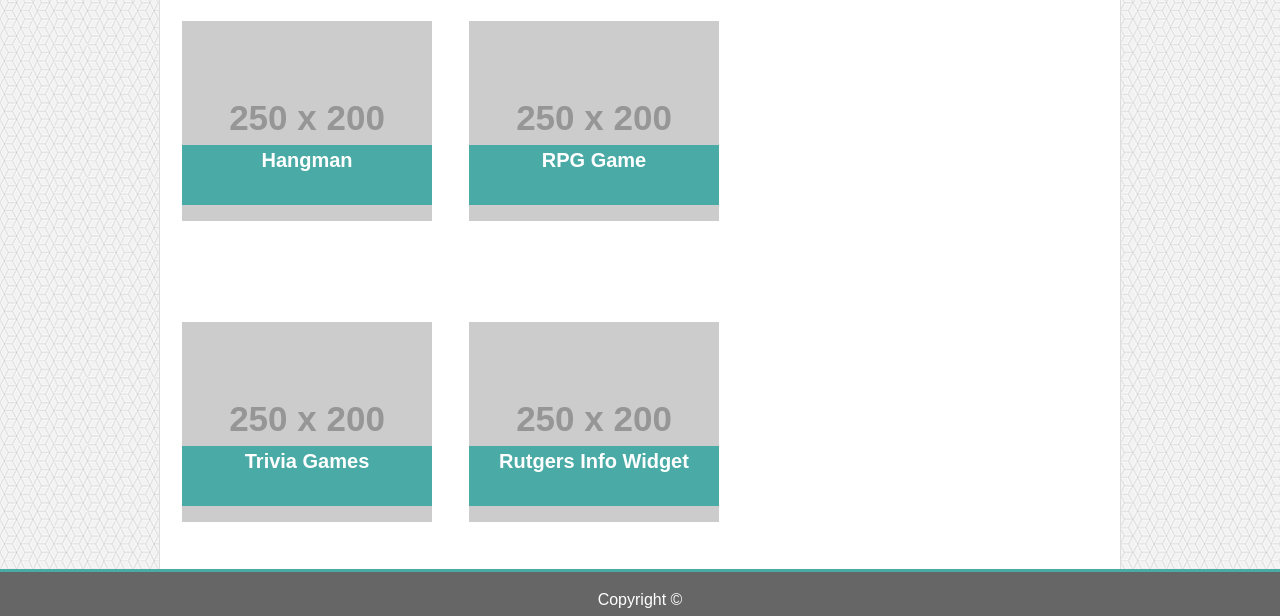
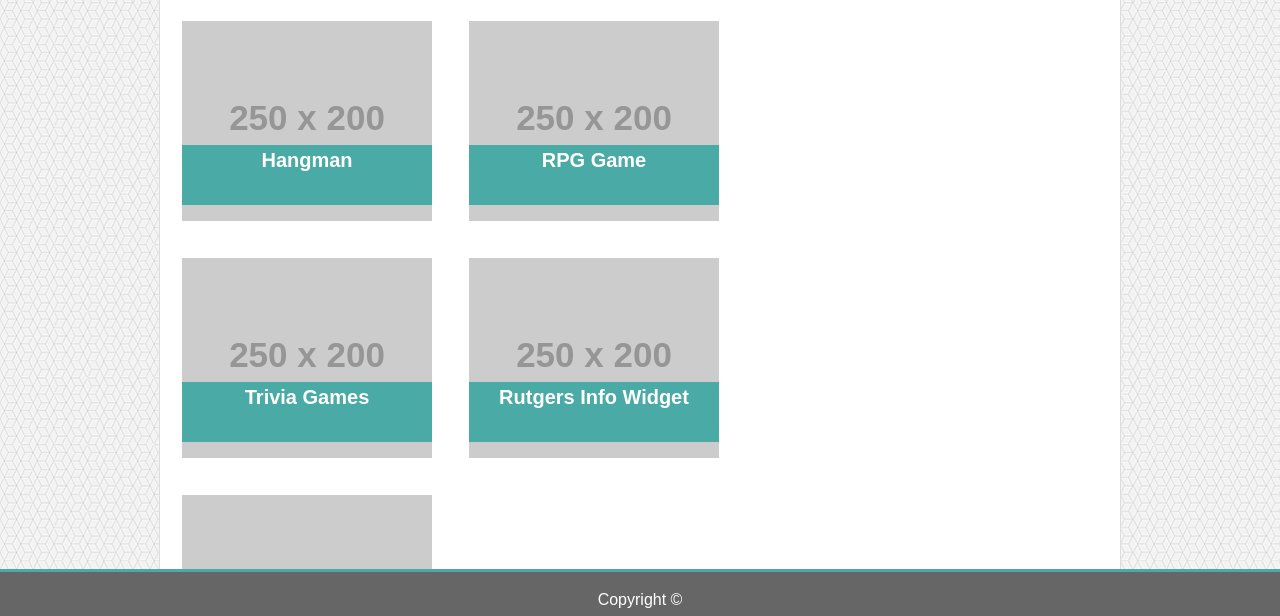
Before and after one commit to steinbrennerGit/Basic-Portfolio, a plain HTML site: page portfolio.html in a window 1280 px wide. Shown: the part 172-788 px from the top of the page. Drawn offline with Linux system fonts and the light colour scheme; placeholder pictures from the web are drawn by us.

Commit message:
refactored files & updated portfolio

```diff
--- a/css/style.css
+++ b/assets/css/style.css
@@ -17,13 +17,15 @@ th p {
     padding: 0;
 }
 
-th div {
+th div p {
     position: relative;
     bottom: 80px;
     z-index: 2;
 }
 
 th img {
+    margin: 0;
+    padding: 0;
     position: relative;
     z-index: 1;
 }
@@ -170,7 +172,7 @@ a:hover {
     margin-bottom: 15px;
 }
 
-th {
+th, th div {
     width: 250px;
     height: 200px;
     padding: 0;
--- a/portfolio.html
+++ b/portfolio.html
@@ -3,7 +3,7 @@
 
 <head>
 
-    <link rel="stylesheet" href="css/style.css">
+    <link rel="stylesheet" href="assets/css/style.css">
 
     <title>Portfolio</title>
 
@@ -34,15 +34,17 @@
             <tr>
                 <th>
                     <!-- Row 1 (Top) Column 1 (Left) -->
-                    <img src="http://via.placeholder.com/250x200" alt="250x200 placeholder">
                     <div>
+                        <img src="http://via.placeholder.com/250x200" alt="250x200 placeholder">
+
                         <p>Hangman</p>
                     </div>
                 </th>
                 <th class="middle-col">
                     <!-- Row 1 (Top) Column 2 (Middle) -->
-                    <img src="http://via.placeholder.com/250x200" alt="250x200 placeholder">
                     <div>
+                        <img src="http://via.placeholder.com/250x200" alt="250x200 placeholder">
+
                         <p>RPG Game</p>
                     </div>
                 </th>
@@ -53,15 +55,17 @@
             <tr>
                 <th class="middle-row">
                     <!-- Row 2 (Middle) Column 1 (Left) -->
-                    <img src="http://via.placeholder.com/250x200" alt="250x200 placeholder">
                     <div>
+                        <img src="http://via.placeholder.com/250x200" alt="250x200 placeholder">
+
                         <p>Trivia Games</p>
                     </div>
                 </th>
                 <th class="middle-col middle-row">
                     <!-- Row 2 (Middle) Column 2 (Middle) -->
-                    <img src="http://via.placeholder.com/250x200" alt="250x200 placeholder">
                     <div>
+                        <img src="http://via.placeholder.com/250x200" alt="250x200 placeholder">
+
                         <p>Rutgers Info Widget</p>
                     </div>
                 </th>
@@ -72,8 +76,9 @@
             <tr>
                 <th class="bottom-row">
                     <!-- Row 3 (Bottom) Column 1 (Left) -->
-                    <img src="http://via.placeholder.com/250x200" alt="250x200 placeholder">
                     <div>
+                        <img src="http://via.placeholder.com/250x200" alt="250x200 placeholder">
+
                         <p>Rock Paper Scissors</p>
                     </div>
                 </th>
```
Also changed, not shown: contact.html (+1 -1 lines), index.html (+1 -1 lines), assets/images/bg.png (renamed from images/bg.png).
